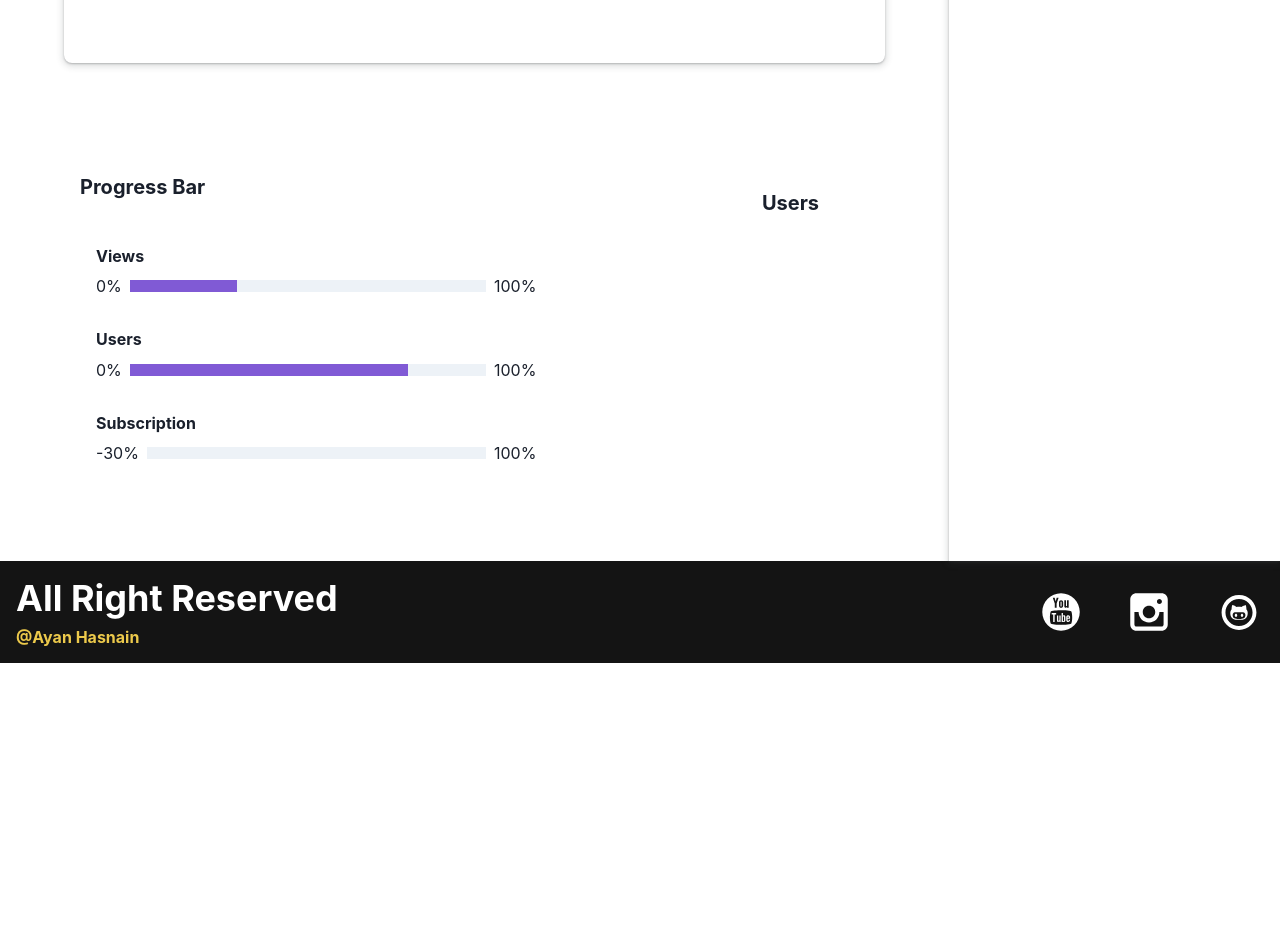
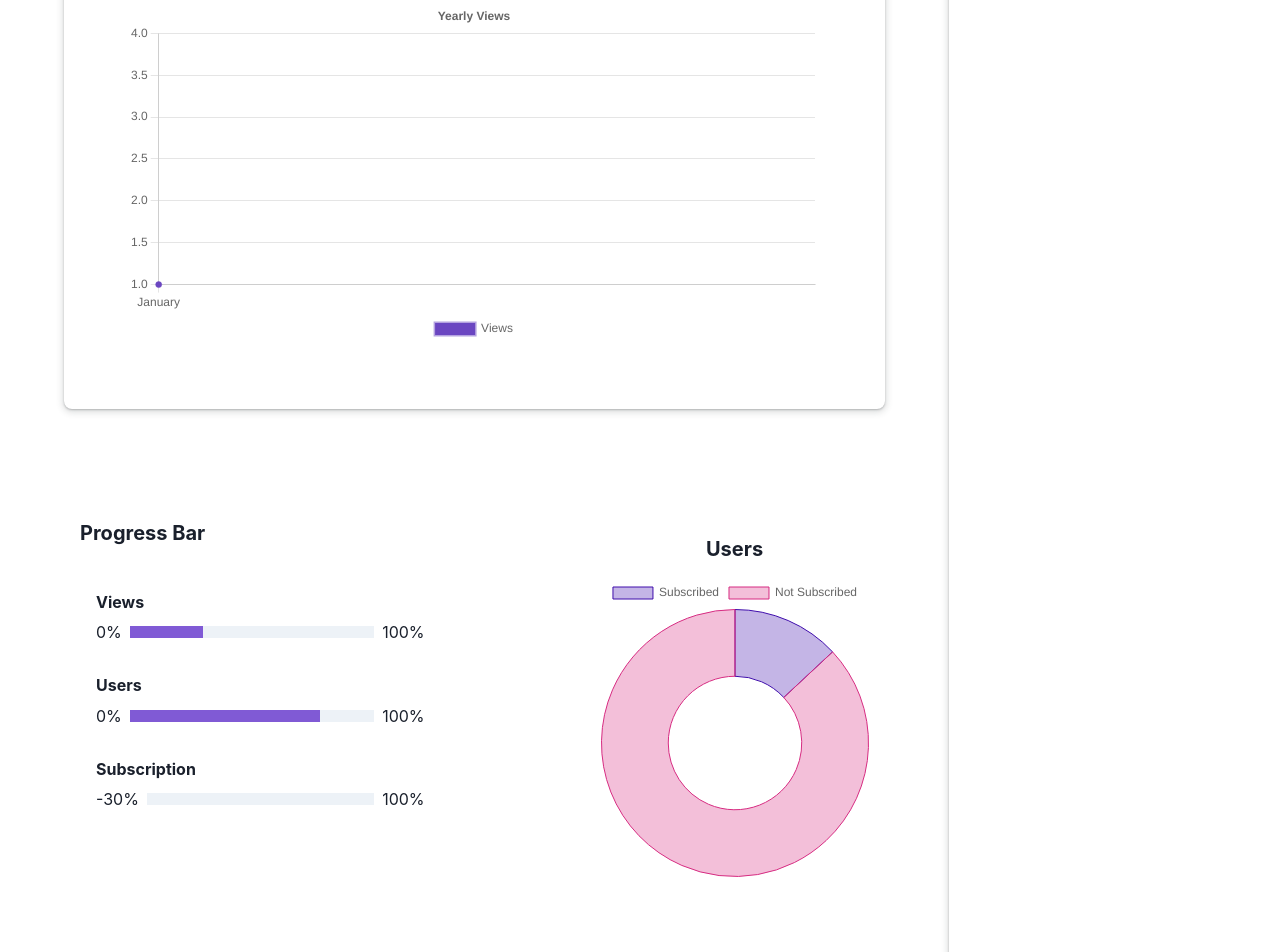
Before and after one commit to ayanhasnain03/EduHub, a React (Create React App) app in the folder coursebundler/: page /admin/dashboard in a window 1280 px wide. Shown: the part 520-1472 px from the top of the page. Before the commit the page ends 1183 px from the top, so only its background shows below. Built offline with nearby package versions, Linux system fonts and the light colour scheme.

Commit message:
done dashboard LinesGraph Done

```diff
--- /dev/null
+++ b/coursebundler/src/components/Admin/Dashboard/Chart.js
@@ -0,0 +1,99 @@
+import React from 'react';
+import {
+  Chart as Chartjs,
+  CategoryScale,
+  LinearScale,
+  PointElement,
+  LineElement,
+  Title,
+  Tooltip,
+  ArcElement,
+  Legend,
+} from 'chart.js';
+import { Line, Doughnut } from 'react-chartjs-2';
+Chartjs.register(
+  CategoryScale,
+  LinearScale,
+  PointElement,
+  LineElement,
+  Title,
+  Tooltip,
+  ArcElement,
+  Legend
+);
+export const LineChart = () => {
+  const labels = getLastYearMonths();
+  const options = {
+    responsive: true,
+    plugins: {
+      legend: {
+        position: 'bottom',
+      },
+      title: {
+        display: true,
+        text: 'Yearly Views',
+      },
+    },
+  };
+  const data = {
+    labels,
+    datasets: [
+      {
+        label: 'Views',
+        data: [1, 2, 3, 4],
+        borderColor: 'rgba(107,70,193,0.5)',
+        backgroundColor: '#6b46c1',
+      },
+    ],
+  };
+  return <Line options={options} data={data} />;
+};
+
+export const DoughnutCharts = () => {
+  const data = {
+    labels: ['Subscribed', 'Not Subscribed'],
+    datasets: [
+      {
+        label: 'Views',
+        data: [3, 20],
+        borderColor: ['rgb(62,12,171)', 'rgb(214,43,129)'],
+        backgroundColor: ['rgba(62,12,171,0.3)', 'rgba(214,43,129,0.3)'],
+        borderWidth: 1,
+      },
+    ],
+  };
+  return <Doughnut data={data} />;
+};
+
+function getLastYearMonths() {
+  const labels = [];
+  const months = [
+    'January',
+    'February',
+    'March',
+    'April',
+    'May',
+    'June',
+    'July',
+    'August',
+    'September',
+    'October',
+    'November',
+    'December',
+  ];
+  const currentMonth = new Date().getMonth();
+
+  const remain = 11 - currentMonth;
+for (let i = currentMonth; i < months.length; i--) {
+    const element = months[i];
+    labels.unshift(element)
+    if(i===0) break;
+}
+console.log(labels)
+for (let i = 11; i > remain; i--) {
+    if(i===currentMonth) break;
+    const element = months[i];
+    labels.unshift(element);
+}
+return labels
+}
--- a/coursebundler/src/components/Admin/Dashboard/Dashboard.jsx
+++ b/coursebundler/src/components/Admin/Dashboard/Dashboard.jsx
@@ -11,6 +11,7 @@ import {
 import cursor from '../../../assets/images/cursor.png';
 import SideBar from '../SideBar';
 import { RiArrowDownLine, RiArrowUpLine } from 'react-icons/ri';
+import { DoughnutCharts, LineChart } from './Chart';
 const DataBox = ({ title, qty, qtyPercentage, profit }) => (
   <Box
     w={['full', '20%']}
@@ -99,8 +100,9 @@ const Dashboard = () => {
             pt={['8', '0']}
             ml={['0', '16']}
           />
+
+          <LineChart />
         </Box>
-        {/* Line Graph Here */}
 
         <Grid templateColumns={['1fr', '2fr 1fr']}>
           <Box p="4">
@@ -119,10 +121,10 @@ const Dashboard = () => {
             </Box>
           </Box>
 
-<Box p={["0","16"]} boxSizing='border-box' py="4">
-  <Heading size="md" mb="4" children="Users" textAlign={"center"} />
-</Box>
-
+          <Box p={['0', '16']} boxSizing="border-box" py="4">
+            <Heading size="md" mb="4" children="Users" textAlign={'center'} />
+            <DoughnutCharts/>
+          </Box>
         </Grid>
       </Box>
 
```
